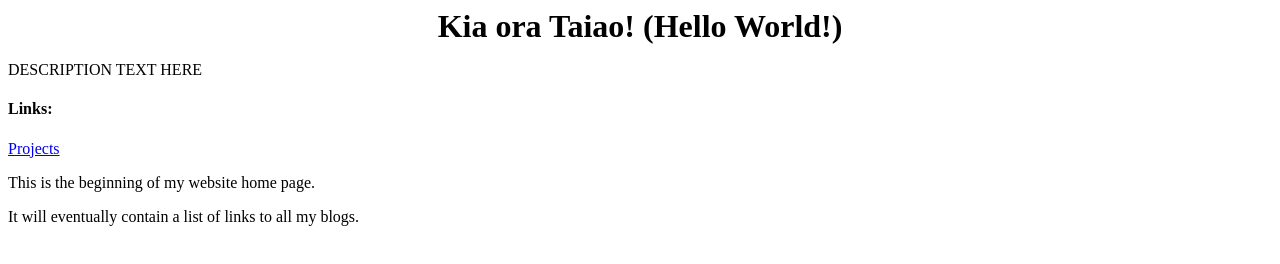
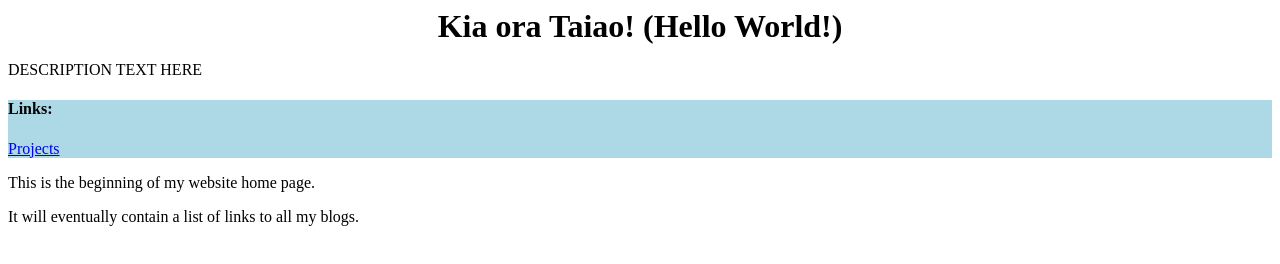
Before and after one commit to seb-eldershaw/seb-eldershaw.github.io, a plain HTML site: page index.html in a window 1280 px wide. Drawn offline with Linux system fonts and the light colour scheme.

Commit message:
Add link styling

```diff
--- a/index.html
+++ b/index.html
@@ -19,7 +19,7 @@
     <div>
       <p>DESCRIPTION TEXT HERE</p>
     </div>
-    <div>
+    <div class="container">
       <h4>Links:</h4>
       <a href="projects.html">Projects</a>
     </div>
--- a/styles/main.css
+++ b/styles/main.css
@@ -1,3 +1,7 @@
 h1 {
   margin: auto;
 }
+
+.container {
+  background-color: lightblue;
+}
```
